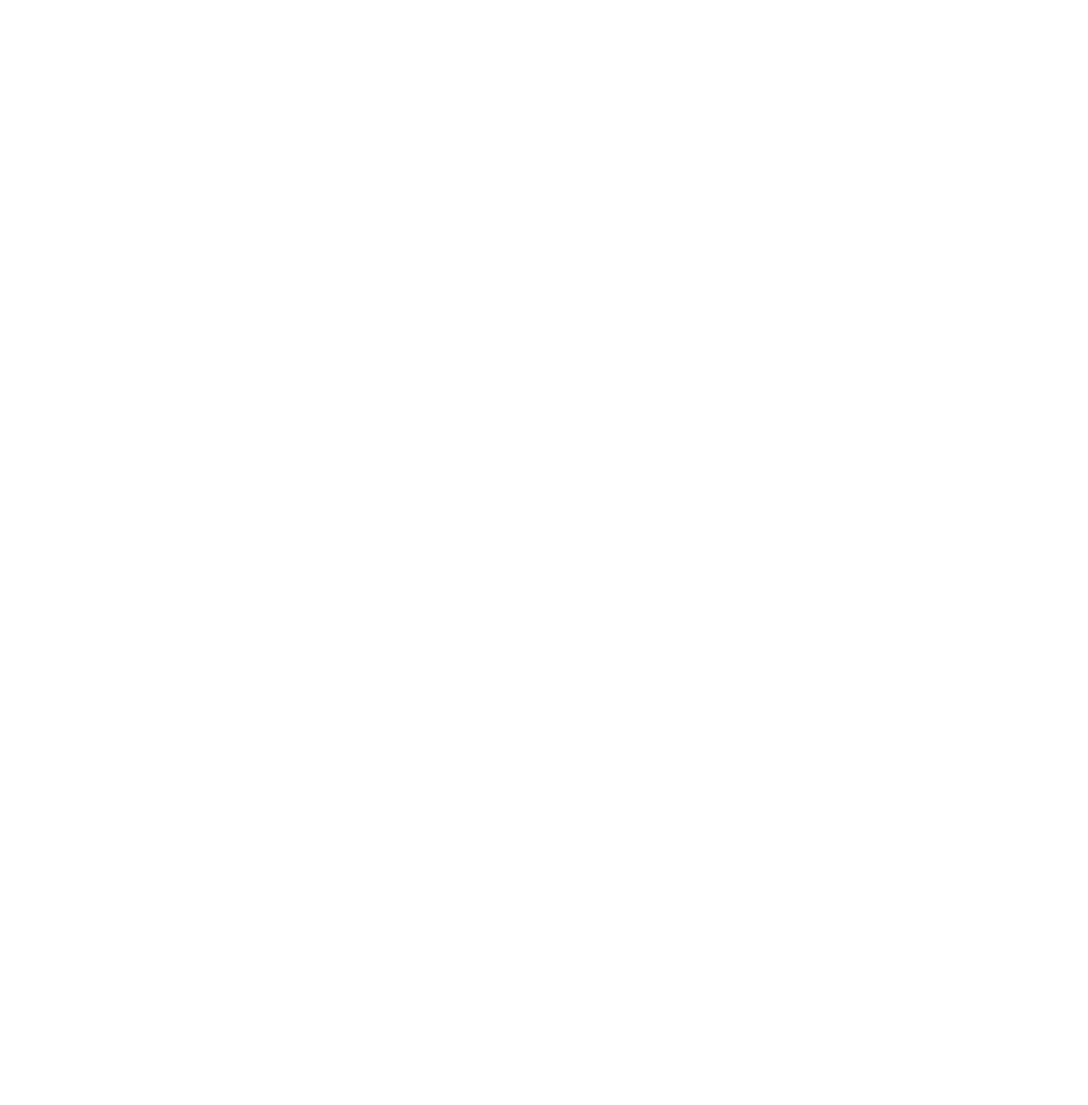
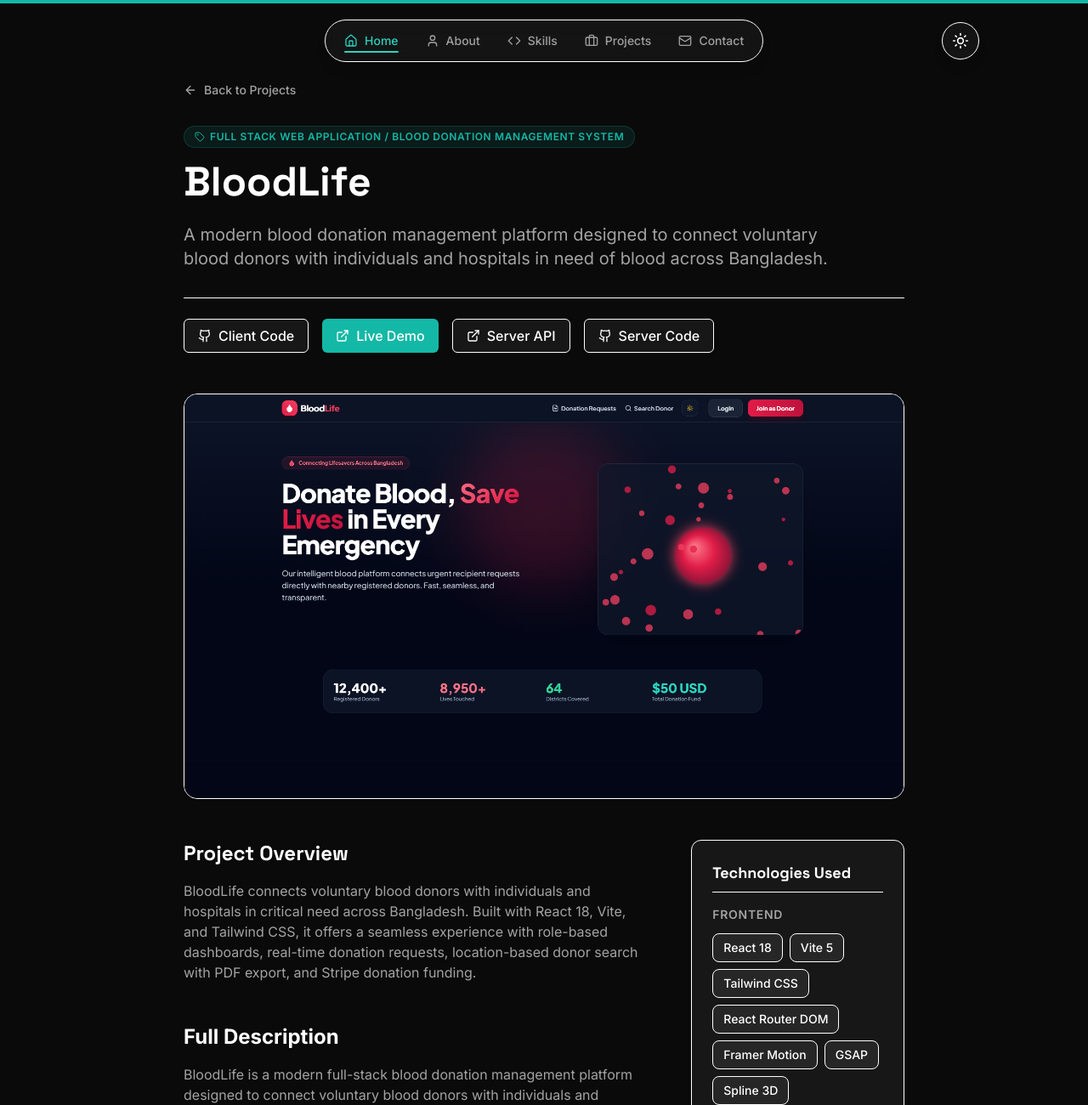
Before and after one commit to asmaraf/abu-saleh-portfolio, a Next.js app: page /projects/bloodlife in a window 1280 px wide. Before the commit this address had no page. Shown: the top 1300 px of the page at 85% size. Before the commit the page ends 800 px from the top, so only its background shows below. Built offline with nearby package versions, Linux system fonts and the light colour scheme.

Commit message:
Update project links and details for BloodLife and DocAppoint

```diff
--- a/src/app/projects/[slug]/page.tsx
+++ b/src/app/projects/[slug]/page.tsx
@@ -90,6 +90,17 @@
                 >
                   <ExternalLink className="w-4 h-4 mr-2" />
                   Server API
+                </a>
+              )}
+              {project.serverGithubUrl && (
+                <a
+                  href={project.serverGithubUrl}
+                  target="_blank"
+                  rel="noopener noreferrer"
+                  className="inline-flex items-center justify-center rounded-md font-medium transition-all duration-300 focus-visible:outline-none focus-visible:ring-2 focus-visible:ring-primary h-10 px-4 py-2 bg-card border border-card-border hover:bg-muted/10 hover:border-primary/30 text-foreground shadow-sm"
+                >
+                  <GithubIcon className="w-4 h-4 mr-2" />
+                  Server Code
                 </a>
               )}
             </div>
--- a/src/data/projects.ts
+++ b/src/data/projects.ts
@@ -9,6 +9,7 @@
   category: string;
   liveUrl?: string;
   clientGithubUrl?: string;
+  serverGithubUrl?: string;
   features: string[];
   challenges: string[];
   futureImprovements: string[];
@@ -106,7 +107,8 @@
     deployment: ["Vercel (Client)", "Render (Server)"],
     category: "Full Stack Web Application / Doctor Appointment Booking System",
     liveUrl: "https://doc-appoint-client-nu.vercel.app",
-    clientGithubUrl: "https://github.com/asmaraf/DocAppoint",
+    clientGithubUrl: "https://github.com/asmaraf/DocAppoint-Client",
+    serverGithubUrl: "https://github.com/asmaraf/DocAppoint-Server",
     serverApiUrl: "https://docappoint-server-mvur.onrender.com",
     features: [
       "Browse doctors by specialty, ratings, experience, and consultation fees.",
@@ -121,7 +123,76 @@
       "Fully responsive design for desktop, tablet, and mobile.",
       "Fast loading experience with custom animations."
     ],
-    challenges: ["Information will be added later."],
-    futureImprovements: ["Information will be added later."]
+    challenges: [
+      "Preventing double-booking and slot conflicts during simultaneous user appointment requests with database-level validation.",
+      "Implementing secure JWT authentication, session persistence, and social login across client routes and protected API endpoints.",
+      "Designing multi-parameter doctor search, specialty filtering, and dynamic rating-based sorting with efficient MongoDB queries.",
+      "Handling Render backend cold-start delays on free hosting through responsive loading indicators and graceful client error handling.",
+      "Managing controlled form state for real-time appointment rescheduling and instant cancellation with feedback via React Hot Toast."
+    ],
+    futureImprovements: [
+      "Automated SMS and email notifications/reminders for upcoming appointments using Twilio and Nodemailer.",
+      "Integrated online payment gateway (Stripe / SSLCommerz) for advance consultation fee payments.",
+      "Telemedicine & video consultation feature using WebRTC for remote patient checkups.",
+      "Doctor dashboard for managing personal schedules, working hours, and time slot availability.",
+      "Patient medical record and past prescription upload capability during booking."
+    ]
+  },
+  {
+    id: "bloodlife",
+    slug: "bloodlife",
+    name: "BloodLife",
+    shortDescription: "A modern blood donation management platform designed to connect voluntary blood donors with individuals and hospitals in need of blood across Bangladesh.",
+    fullDescription: "BloodLife is a modern full-stack blood donation management platform designed to connect voluntary blood donors with individuals and hospitals in need of blood across Bangladesh. The platform streamlines medical emergencies through location-based donor search (district and upazila level), role-based dashboards (Donor, Volunteer, Admin), donation request tracking, transparent funding with Stripe, and downloadable PDF reports.",
+    overview: "BloodLife connects voluntary blood donors with individuals and hospitals in critical need across Bangladesh. Built with React 18, Vite, and Tailwind CSS, it offers a seamless experience with role-based dashboards, real-time donation requests, location-based donor search with PDF export, and Stripe donation funding.",
+    image: "/bloodlife.png",
+    technologies: [
+      "React 18", "Node.js", "Express.js", "MongoDB", "Tailwind CSS", "Vite 5",
+      "JWT Authentication", "Stripe", "Framer Motion", "Spline 3D", "Recharts", "jsPDF"
+    ],
+    frontendTechnologies: ["React 18", "Vite 5", "Tailwind CSS", "React Router DOM", "Framer Motion", "GSAP", "Spline 3D", "Lucide React"],
+    backendTechnologies: ["Node.js", "Express.js", "MongoDB", "JWT Authentication"],
+    libraries: ["Framer Motion", "GSAP", "Lucide React", "Spline 3D", "Stripe", "Recharts", "jsPDF", "html2canvas", "Axios"],
+    deployment: ["Vercel (Client)", "Render (Server)"],
+    category: "Full Stack Web Application / Blood Donation Management System",
+    liveUrl: "https://blodd-donation-client.vercel.app/",
+    clientGithubUrl: "https://github.com/asmaraf/blodd-donation-client",
+    serverGithubUrl: "https://github.com/asmaraf/blodd-donation-server",
+    serverApiUrl: "https://blodd-donation-server.onrender.com",
+    features: [
+      "Blood donor search by blood group",
+      "District and Upazila filtering",
+      "Location-based donor discovery",
+      "Donation request management",
+      "Donation request status tracking",
+      "JWT authentication",
+      "Protected routes",
+      "Role-based access control",
+      "Donor, Volunteer and Admin dashboards",
+      "User profile management",
+      "Stripe funding/payment integration",
+      "Donation and funding analytics",
+      "Dark and Light mode",
+      "Responsive UI",
+      "Glassmorphism UI",
+      "Smooth animations",
+      "Interactive 3D elements"
+    ],
+    challenges: [
+      "Implementing role-based access control for Donor, Volunteer and Admin users",
+      "Managing protected routes and JWT authentication",
+      "Building location-based donor filtering using district and upazila data",
+      "Integrating Stripe payment functionality",
+      "Managing donation request status and role-specific workflows",
+      "Maintaining a responsive interface across desktop, tablet and mobile"
+    ],
+    futureImprovements: [
+      "Real-time notifications for urgent blood requests",
+      "Improved donor availability tracking",
+      "More advanced analytics and reporting",
+      "SMS/email notifications for donation requests",
+      "Better hospital integration",
+      "Improved location-based donor matching"
+    ]
   }
 ];
```
Also changed, not shown: public/bloodlife.png (added), 1 other file (tests, documents, lock files or other folders).
